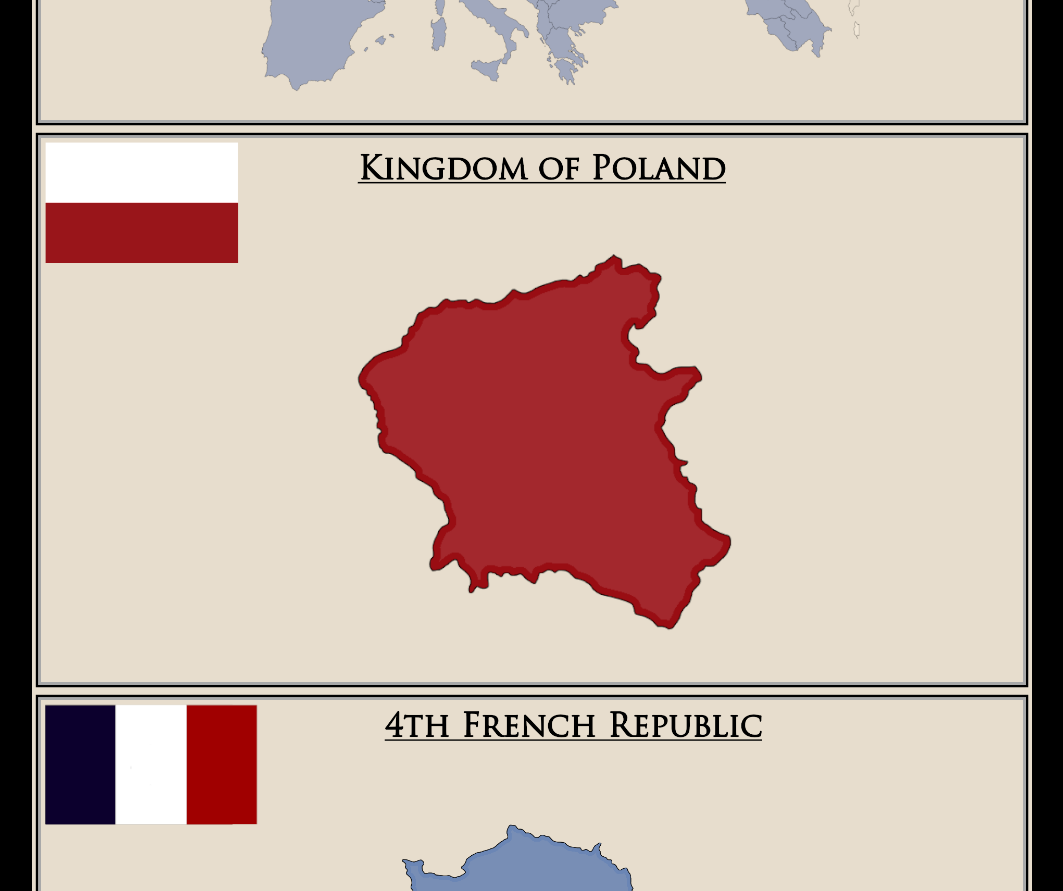
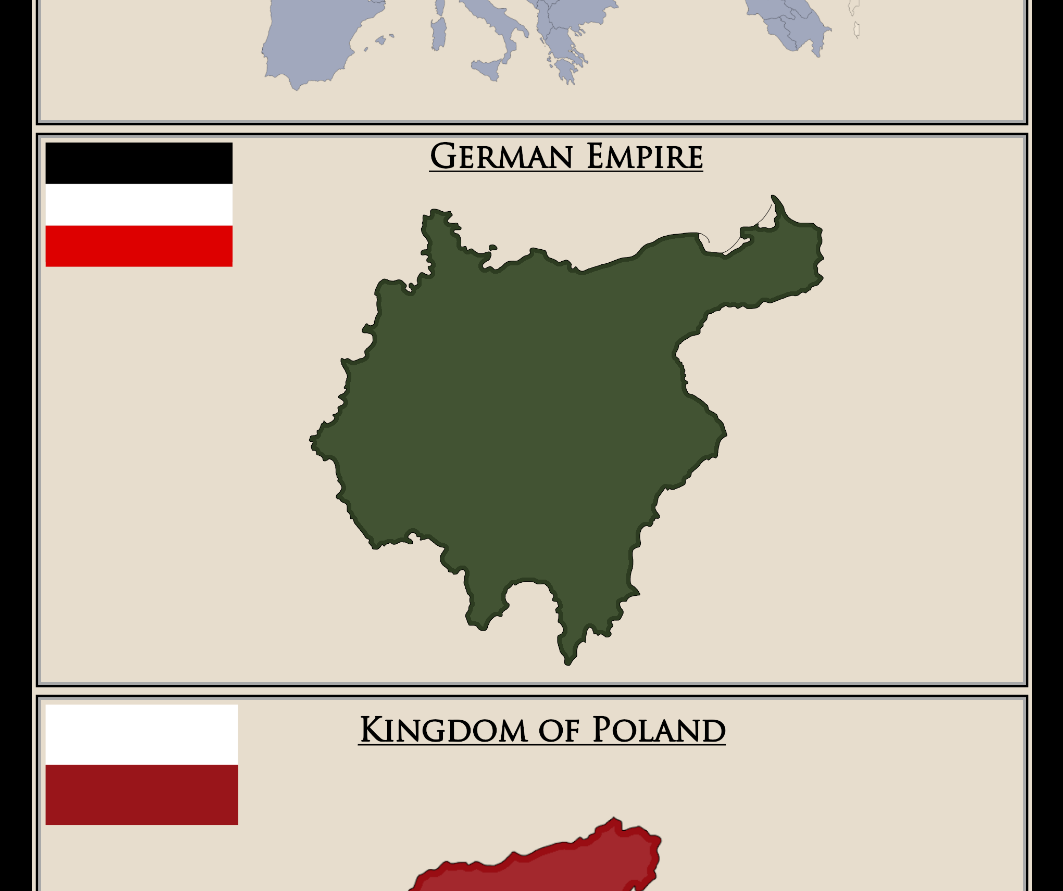
Before and after one commit to Radoslaw84/Maps, a plain HTML site: page index.html in a window 1280 px wide. Shown: the part 700-1591 px from the top of the page, without its empty margins (108-1171 px from the left). Drawn offline with Linux system fonts and the light colour scheme.

Commit message:
Update index.html

```diff
--- a/index.html
+++ b/index.html
@@ -16,6 +16,7 @@
 
 
         <img src="Federacja.png" hight="500" width="1000"><br>
+        <img src="Rzesza.png" hight="500" width="1000"><br>
         <img src="Polska.png" hight="500" width="1000"><br>
         <img src="Francja.png" hight="500" width="1000"><br>
         <img src="Ukraine.png" hight="500" width="1000"><br>
```
